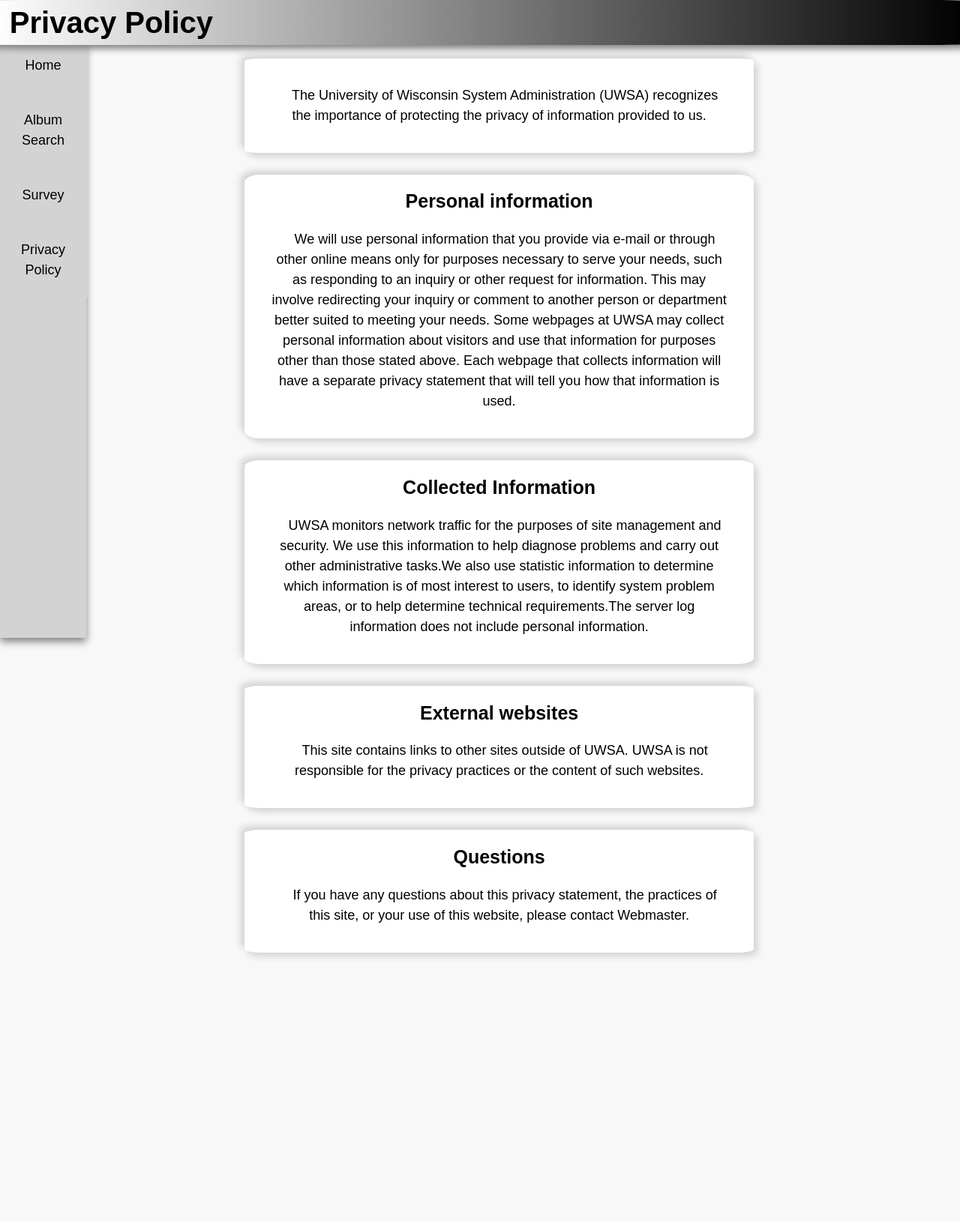
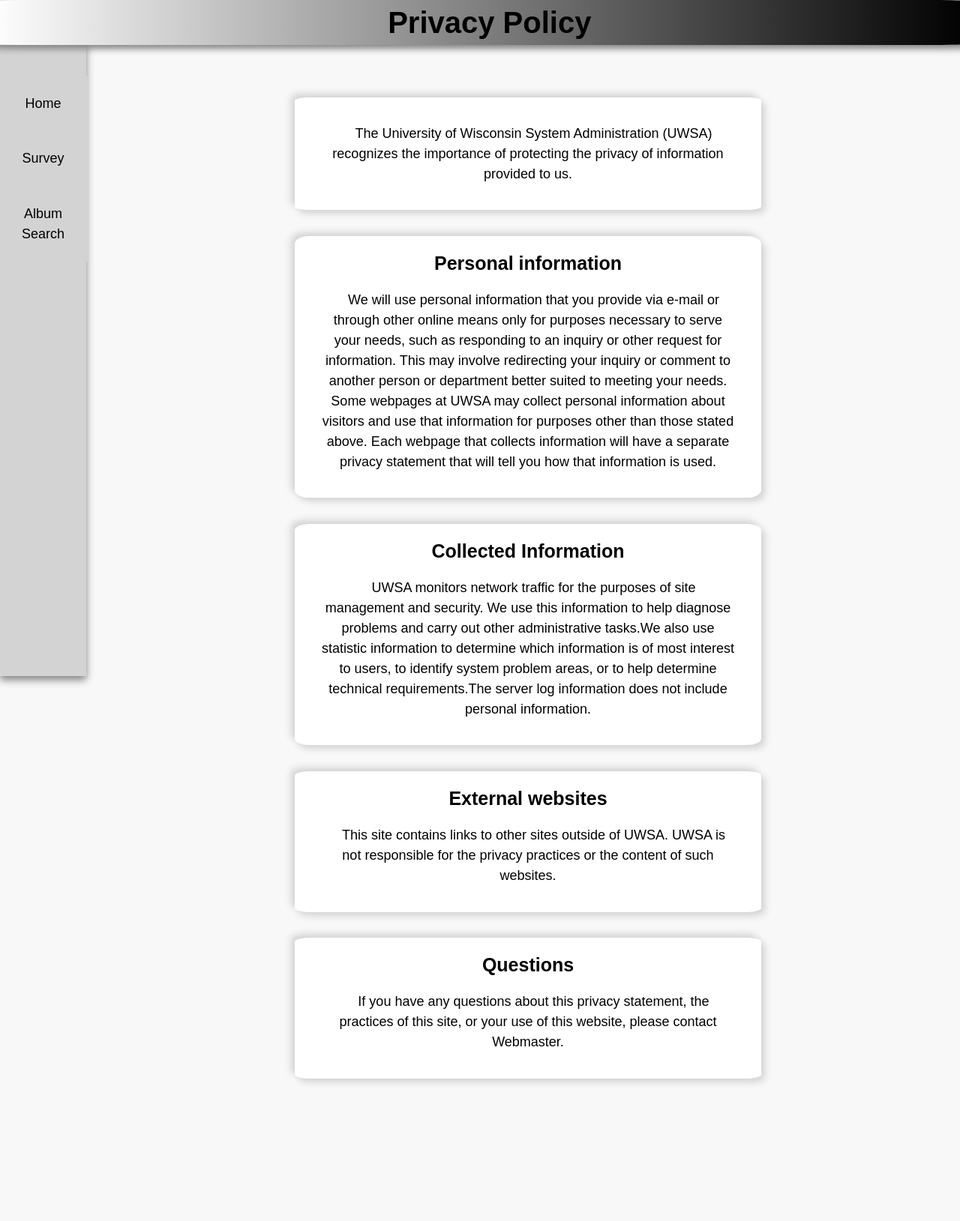
Before and after one commit to AHillery/Group-5, a PHP site: page /privacyPolicyPage.php in a window 1280 px wide. Shown: the whole page at 75% size. Before the commit the page ends 1278 px from the top, so only its background shows below. Run offline with PHP 8.4, Linux system fonts and the light colour scheme; a stand-in replaces the project's code that opens the database connection.

Commit message:
Add files via upload

```diff
--- a/Sprint1php/albumPage.php
+++ b/Sprint1php/albumPage.php
@@ -14,12 +14,14 @@ print  "</header>";
 print	"<nav>";
 print		"<ul>";
 print			"<li><a href='homePage.php'>Home</a></li>";
-print     "<li><a href='albumSearch.html'>Album Search</a></li>";
+print			"<li><a href='privacyPolicyPage.php'>Privacy Policy</a></li>";
 print			"<li><a href='surveyPage.php'>Survey</a></li>";
-print			"<li><a href='privacyPolicyPage.php'>Privacy Policy</a></li>";
 print		"</ul>";
 print	"</nav>";
 print	"<div class='wrap'>";
+
+
+
 print "<div class='content' id='album'>";
 print		"<form action='resultPage.php' method='POST'>";
 print 			"<fieldset class'text'>";
--- a/Sprint1php/homePage.php
+++ b/Sprint1php/homePage.php
@@ -13,16 +13,15 @@ print	  "<h1>Home Page</h1>";
 print  "</header>";
 print	"<nav>";
 print		"<ul>";
-print			"<li><a href='homePage.php'>Home</a></li>";
-print     "<li><a href='albumSearch.html'>Album Search</a></li>";
 print			"<li><a href='surveyPage.php'>Survey</a></li>";
 print			"<li><a href='privacyPolicyPage.php'>Privacy Policy</a></li>";
+print			"<li><a href='albumPage.php'>Album Search</a></li>";
 print		"</ul>";
 print	"</nav>";
 print "<!-- this paragraph gives info on what the page is for -->";
 print	"<div class='wrap'>";
 print	"<div class='content'>";
-print		"<p> class='text>&nbsp;&nbsp;&nbsp;This is the home page for Sprint 1 assignment. This page allows you to access the survey page,
+print		"<p class='text'>&nbsp;&nbsp;&nbsp;This is the home page for Sprint 1 assignment. This page allows you to access the survey page,
 			 privacy policy page, and album search page in the navagation bar. </p>";
 print	"</div>";
 print	"</div>";
--- a/Sprint1php/privacyPolicyPage.php
+++ b/Sprint1php/privacyPolicyPage.php
@@ -8,24 +8,25 @@ $page->finalizeTopSection();
 $page->finalizeBottomSection();
 
 print $page->getTopSection();
-print   "<header class='header'>";
-print		"<h1>Privacy Policy </h1>";
-print	"</header>";
+
+print "<header class='header'>";
+print	  "<h1>Privacy Policy</h1>";
+print  "</header>";
 print	"<nav>";
 print		"<ul>";
 print			"<li><a href='homePage.php'>Home</a></li>";
-print     "<li><a href='albumSearch.html'>Album Search</a></li>";
 print			"<li><a href='surveyPage.php'>Survey</a></li>";
-print			"<li><a href='privacyPolicyPage.php'>Privacy Policy</a></li>";
+print			"<li><a href='albumPage.php'>Album Search</a></li>";
 print		"</ul>";
 print	"</nav>";
 print  "<!-- this is the private policy page from www.wisconsin.edu/privacy-policy/ -->";
 print	"<div class='wrap'>";
 print "<div class='content'>";
-
-print		"<p class='text'>&nbsp;&nbsp;&nbsp;The University of Wisconsin System Administration (UWSA) recognizes the
+print "<div class='text'>";
+print		"<p>&nbsp;&nbsp;&nbsp;The University of Wisconsin System Administration (UWSA) recognizes the
 			importance of protecting the privacy of information provided to us.
 			</p>";
+print "</div>";
 print "<div class='text'>";
 print	"<h3>Personal information</h3>";
 print			"<p>&nbsp;&nbsp;&nbsp;We will use personal information that you provide via e-mail or through other
@@ -37,6 +38,8 @@ print			"<p>&nbsp;&nbsp;&nbsp;We will use personal information that you provide
 			information will have a separate privacy statement that will tell you how that
 			information is used.
 			</p>";
+
+
 print "</div>";
 print "<div class='text'>";
 print		"<h3>Collected Information</h3>";
--- a/Sprint1php/style.css
+++ b/Sprint1php/style.css
@@ -1,152 +1,307 @@
 * {
+
 	font-size: 18px;
+
 	font-family: sans-serif;
+
   margin: 0;
+
   padding: 0;
+
 }
 
+
+
 body {
+
 	background-color: #F8F8F8;
+
 	font-weight: normal;
+
 	line-height: 1.5;
+
 }
 
+
+
 .wrap {
-	padding: 2%;
+
+	padding: 5%;
+
 	margin-left: 20%;
+
 	width: 60%;
+
 }
 
+
+
 .text {
-	margin: 3%;
+
+	margin: 5%;
+
 	margin-top: 4%;
+
 	padding: 5%;
+
 	box-shadow: 5px 5px 10px lightgray, -5px -5px 10px lightgray;
+
 	border-radius: 3%;
+
 	text-align: center;
+
 	background-color: white;
+
 }
 
+
+
 h1 {
+
 	font-size: 40px;
+	text-align:center;
+
 }
 
+
+
 h2 {
+
 	font-size: 30px;
+
   font-family: sans-serif;
+
 }
 
+
+
 .title{
+
 	margin-top: -3%;
+
 	text-align: center;
+
 	border-bottom: solid black;
+
 }
 
+
+
 h3 {
+
 	margin-top: -3%;
+
 	font-size: 25px;
+
 	padding-bottom: 3%;
+
 	text-align: center;
+
 }
 
+
+
 p {
+
 	font-size: 18px;
+
 }
 
+
+
 .content {
+
   display: inline-block;
+
   position: relative;
+
   margin-bottom: 7%;
-	padding: 3%;
+
+	padding: 5%;
+
+
 }
 
+
+
 .header {
+
 	margin-left: -1%;
+
   position: fixed;
+
   width: 100%;
+
   padding-left: 2%;
+
   background-image: linear-gradient(to right, white , black);
+
 	box-shadow: 5px 5px 10px gray;
+
 	border-radius: 3%;
+
 	z-index: 1;
+
+	text-align:center;
+
 }
 
+
+
 #notification {
+
 	margin-left: 50%;
+
 	margin-top: 6%;
+
 	width: 80%;
+
 }
 
+
+
 ul {
-	padding-top: 4%;
+
+	padding-top: 8%;
+
   list-style-type: none;
+
   width: 9%;
+
   background-color: lightgray; /* */
+
   height: 100%;
+
   position: fixed;
+
 	box-shadow: 0px 5px 10px gray;
+
 }
 
+
+
 li a {
+
 	margin-left: -2%;
+
 	margin-right: -2%;
+
 	padding: 20%;
+
   display: block;
+
 	background-color: lightgray;
+
   color: black;
+
   text-decoration: none;
+
   text-align: center;
+
 }
 
+
+
 li a:hover:not(.active) {
+
 	border-left: solid black 8px;
+
   color: black;
+
 }
 
+
+
 li a.active {
+
   background-color: #4CAF50;
+
   color: white;
+
 }
 
+
+
 fieldset, input {
+
 	border-radius: 3%;
+
 	padding: 5%;
+
 }
 
+
+
 input {
+
 	margin-top: 3%;
+
 	padding: 3%;
+
 }
 
+
+
 fieldset {
+
 	background-color: white;
+
 	width: 85%;
+
 	border: none;
+
 	box-shadow: 5px 5px 10px lightgray, -5px -5px 10px lightgray;
+
 }
 
+
+
 #submit {
+
   background-color: black;
+
   border-radius: 10%;
+
   border: none;
+
   color: white;
+
   padding: 15px 32px;
+
   margin-left: 40%;
+
   text-align: center;
+
   text-decoration: none;
+
   display: inline-block;
+
 }
 
+
+
 #album{
+
 	width: 85%;
+
 }
 
+
+
 #searchBox{
+
 	margin: 0;
+
 	padding: 2%;
+
 	width: 35%;
+
 }
 
+
+
 #survey,input,label{
+
 	text-align: left;
+
 }
```
Also changed, not shown: Sprint1php/actionPage.php (+18 -3 lines), Sprint1php/resultPage.php (+5 -2 lines), Sprint1php/surveyPage.php (+16 -7 lines).
